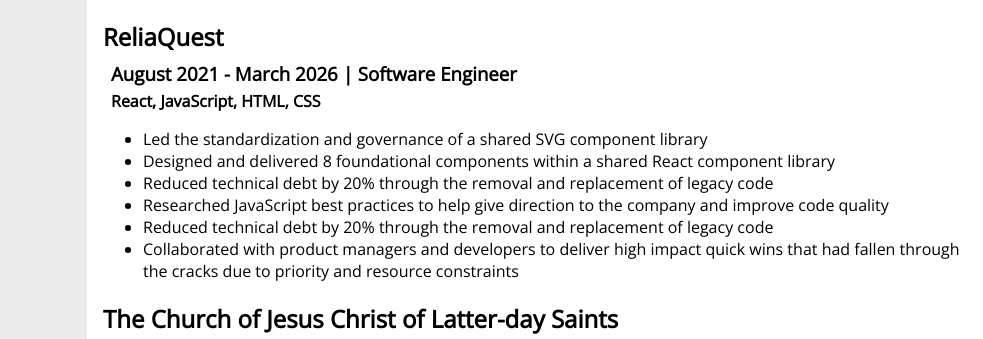
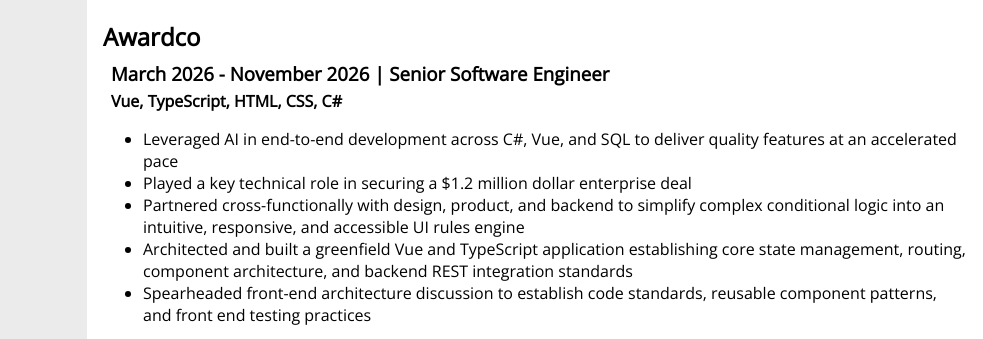
Before and after one commit to alexd99/alexdahl.dev, a plain HTML site: page index.html in a window 1280 px wide. Shown: the top 339 px of the page, 297-1280 px from the left. Drawn offline with nearby package versions, Linux system fonts and the light colour scheme.

Commit message:
update skills from awardco

```diff
--- a/index.html
+++ b/index.html
@@ -1,4 +1,4 @@
-<!DOCTYPE html>
+<!doctype html>
 <html lang="en">
   <head>
     <meta charset="UTF-8" />
@@ -43,11 +43,47 @@
       </div>
 
       <h3 id="biography">
-        Hello, My Name is Alex Dahl. I am a software engineer living in Lehi, Utah. I am an experienced front end developer looking to expand my skills by stepping up and leading as a senior software engineer.
+        Hello, My Name is Alex Dahl. I am a software engineer living in Lehi,
+        Utah. I am an experienced front end developer looking to expand my
+        skills by stepping up and leading as a senior software engineer.
       </h3>
     </div>
 
     <div id="history">
+      <div class="historyBlock">
+        <h2 class="companyName">Awardco</h2>
+        <h3 class="companyMetadata">
+          March 2026 - November 2026 | Senior Software Engineer
+        </h3>
+        <h4 class="companySkills">Vue, TypeScript, HTML, CSS, C#</h4>
+
+        <ul>
+          <li>
+            Leveraged AI in end-to-end development across C#, Vue, and SQL to
+            deliver quality features at an accelerated pace
+          </li>
+          <li>
+            Played a key technical role in securing a $1.2 million dollar
+            enterprise deal
+          </li>
+          <li>
+            Partnered cross-functionally with design, product, and backend to
+            simplify complex conditional logic into an intuitive, responsive,
+            and accessible UI rules engine
+          </li>
+          <li>
+            Architected and built a greenfield Vue and TypeScript application
+            establishing core state management, routing, component architecture,
+            and backend REST integration standards
+          </li>
+          <li>
+            Spearheaded front-end architecture discussion to establish code
+            standards, reusable component patterns, and front end testing
+            practices
+          </li>
+        </ul>
+      </div>
+
       <div class="historyBlock">
         <h2 class="companyName">ReliaQuest</h2>
         <h3 class="companyMetadata">
@@ -57,22 +93,29 @@
 
         <ul>
           <li>
-            Led the standardization and governance of a shared SVG component library
+            Led the standardization and governance of a shared SVG component
+            library
           </li>
           <li>
-             Designed and delivered 8 foundational components within a shared React component library
+            Designed and delivered 8 foundational components within a shared
+            React component library
           </li>
           <li>
-             Reduced technical debt by 20% through the removal and replacement of legacy code
+            Reduced technical debt by 20% through the removal and replacement of
+            legacy code
           </li>
           <li>
-            Researched JavaScript best practices to help give direction to the company and improve code quality
+            Researched JavaScript best practices to help give direction to the
+            company and improve code quality
           </li>
           <li>
-             Reduced technical debt by 20% through the removal and replacement of legacy code
+            Reduced technical debt by 20% through the removal and replacement of
+            legacy code
           </li>
           <li>
-            Collaborated with product managers and developers to deliver high impact quick wins that had fallen through the cracks due to priority and resource constraints
+            Collaborated with product managers and developers to deliver high
+            impact quick wins that had fallen through the cracks due to priority
+            and resource constraints
           </li>
         </ul>
       </div>
@@ -98,16 +141,19 @@
             products
           </li>
           <li>
-            Participated in research around new technologies to give direction to the company
+            Participated in research around new technologies to give direction
+            to the company
           </li>
           <li>
-            Developed an internal management application to serve members of my team and increase productivity
+            Developed an internal management application to serve members of my
+            team and increase productivity
           </li>
           <li>
             Developed applications in Java to move data from system to system
           </li>
           <li>
-            Managed a groups of developers to help move customers off an old system
+            Managed a groups of developers to help move customers off an old
+            system
           </li>
         </ul>
       </div>
@@ -115,9 +161,11 @@
       <div class="historyBlock">
         <h2 class="companyName">BYU Idaho</h2>
         <h3 class="companyMetadata">August 2020 - December 2025 | Student</h3>
-        <h4 class="companySkills">JavaScript, CSS, HTML, React, Node, SQL, Python, C#</h4>
+        <h4 class="companySkills">
+          JavaScript, CSS, HTML, React, Node, SQL, Python, C#
+        </h4>
         <ul>
-          <li> Bachelor's of Software Development</li>
+          <li>Bachelor's of Software Development</li>
         </ul>
       </div>
 
```
